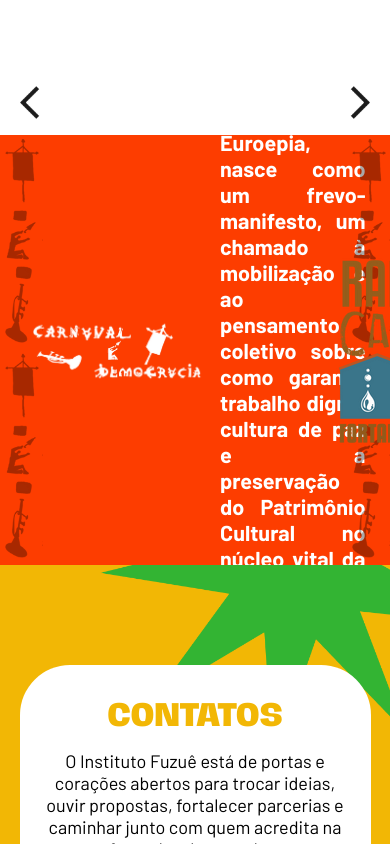
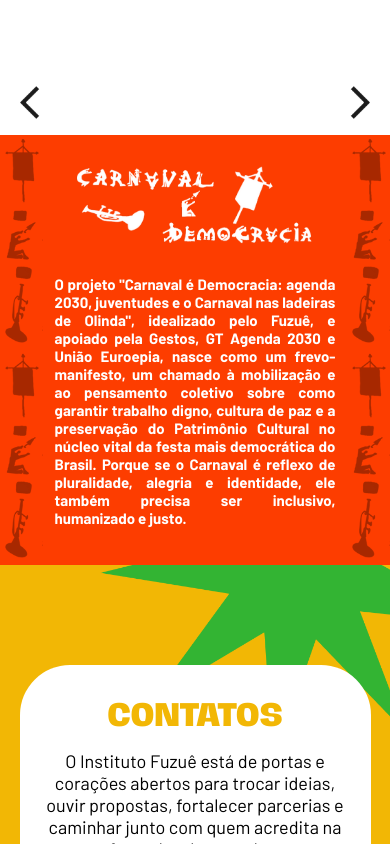
Before and after one commit to FuzuePorDireitosHumanos/fuzue-landingpage, a React (Vite) app: page / in a window 390 px wide. Shown: the part 2380-3224 px from the top of the page. Built offline with nearby package versions, Linux system fonts and the light colour scheme.

Commit message:
responsividade para celular

```diff
--- a/src/components/SlideProjetos/index.jsx
+++ b/src/components/SlideProjetos/index.jsx
@@ -11,7 +11,7 @@ const SlideProjetos = () => {
     <div className="slide-projetos-container">
       <Swiper
         slidesPerView={1}
-        autoplay={{ delay: 10500, disableOnInteraction: false }}
+        autoplay={{ delay: 12000, disableOnInteraction: false }}
         loop={true}
         speed={1500}
         modules={[Autoplay]}
--- a/src/components/SlideProjetos/styles.css
+++ b/src/components/SlideProjetos/styles.css
@@ -13,6 +13,7 @@
     margin: 0 auto;
     justify-content: center;
     align-items: center;
+    box-sizing: border-box;
 
     p {
       font-weight: bold;
@@ -84,17 +85,76 @@
 }
 
 #torneira-cheia {
-    background-color: #e9f2ff;
+  background-color: #e9f2ff;
 
+  .main-content {
+    img {
+      width: 25%;
+      margin-right: 10%;
+    }
+
+    p {
+      width: 50%;
+      color: black;
+    }
+  }
+}
+
+@media screen and (min-width: 320px) and (max-width: 480px) {
+  .projetos-container {
     .main-content {
+      flex-direction: column;
+    }
+  }
+
+  #carnaval-democracia {
+    .main-content {
+      img {
+        width: 70%;
+      }
+
+      p {
+        font-size: 15px;
+        width: 80%;
+      }
+    }
+  }
+
+  #raizes-caatinga {
+    .main-content {
+      flex-direction: column;
+      align-items: center;
+      justify-content: center;
+
+      img {
+        width: 40%;
+        margin: 0 auto;
+      }
+
+      p {
+        width: 90%;
+        font-size: 15px;
+      }
+    }
+
+    .bottom {
+      background-size: 100px 50px;
+      height: 50px;
+    }
+  }
+
+  #torneira-cheia {
+    .main-content {
+        flex-direction: column;
+
         img {
-            width: 25%;
-            margin-right: 10%;
+            width: 50%;
         }
 
         p {
-            width: 50%;
-            color: black;
+            width: 90%;
+            font-size: 14px;
         }
     }
+  }
 }
```
